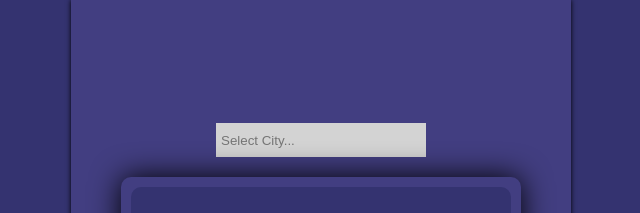
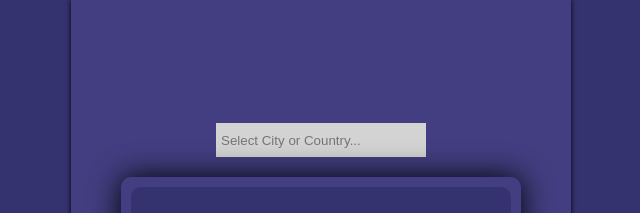
Before and after one commit to iamalex296/weather-app, a React (Create React App) app: page / in a window 1280 px wide. Shown: the top 213 px of the page, without its empty margins (319-959 px from the left). Built offline with nearby package versions, Linux system fonts and the light colour scheme; no server answers.

Commit message:
added search input for searching other city weather

```diff
--- a/src/App.js
+++ b/src/App.js
@@ -4,7 +4,7 @@ import Home from './pages/Home';
 
 import "./App.css";
 
-function App() {
+const App = () => {
   const [latitude, setLatitude] = useState(null);
   const [longitude, setLongitude] = useState(null);
   const [weather, setWeather] = useState("");
@@ -12,6 +12,7 @@ function App() {
   const [icon, setIcon] = useState("")
   const [temperature, setTemperature] = useState(0);
   const [cityName, setCityName] = useState("");
+  const [inputValue, setInputValue] = useState("")
 
   const savePositionToState = (position) => {
     setLatitude(position.coords.latitude);
@@ -20,7 +21,7 @@ function App() {
 
   const fetchWeather = async () => {
     try {
-      await window.navigator.geolocation.getCurrentPosition(
+      await navigator.geolocation && window.navigator.geolocation.getCurrentPosition(
         savePositionToState
       );
       const res = await axios.get(
@@ -29,11 +30,11 @@ function App() {
       setTemperature(res.data.main.temp);
       setCityName(res.data.name);
       setWeather(res.data.weather[0].main);
-      setWeatherDescription(res.data.weather[0].description)
-      setIcon(res.data.weather[0].icon)
+      setWeatherDescription(res.data.weather[0].description);
+      setIcon(res.data.weather[0].icon);
       console.log(res.data);
     } catch (err) {
-      console.error(err);
+      console.error('error', err);
     }
   };
 
@@ -44,11 +45,18 @@ function App() {
   return (
     <div className="app">
       <Home
+        setTemperature={setTemperature}
         cityName={cityName}
         temperature={temperature}
         weather={weather}
+        setWeather={setWeather}
         weatherDescription={weatherDescription}
+        setWeatherDescription={setWeatherDescription}
         icon={icon}
+        setIcon={setIcon}
+        inputValue={inputValue}
+        setInputValue={setInputValue}
+        setCityName={setCityName}
       />
     </div>
   );
--- /dev/null
+++ b/src/components/SearchInput.js
@@ -0,0 +1,56 @@
+import axios from 'axios';
+import styled from 'styled-components';
+
+const StyledInput = styled.input`
+  border: none;
+  outline: none;
+  background-color: lightgray;
+  color: gray;
+  height: 24px;
+  width: 200px;
+  padding: 5px;
+  margin-bottom: 20px;
+`
+
+const api = {
+  key: "4a5cddb39f8559c3da0ee96d61420547",
+  base: "https://api.openweathermap.org/data/2.5/"
+};
+
+const SearchInput = ({
+  setTemperature,
+  setCityName,
+  setWeather,
+  setWeatherDescription,
+  setIcon,
+  inputValue,
+  setInputValue,
+  placeholder,
+}) => {
+  const search = async (event) => {
+    if (event.key === "Enter") {
+      try {
+        const result = await axios.get(`${api.base}weather?q=${inputValue}&units=metric&APPID=${api.key}`)
+          setTemperature(result.data.main.temp);
+          setCityName(result.data.name)
+          setWeather(result.data.weather[0].main);
+          setWeatherDescription(result.data.weather[0].description)
+          setIcon(result.data.weather[0].icon)
+          setInputValue('');
+      } catch(err) {
+        console.log('err',err)
+      }
+    }
+  }
+
+  return(
+    <StyledInput
+      placeholder={placeholder}
+      onKeyDown={(event) => search(event)}
+      value={inputValue}
+      onChange={(event) => setInputValue(event.target.value)}
+  />
+  )
+}
+
+export default SearchInput;
--- /dev/null
+++ b/src/pages/Home.js
@@ -0,0 +1,57 @@
+import React from 'react';
+import WeatherCard from '../components/WeatherCard';
+import SearchInput from '../components/SearchInput';
+
+import styled from 'styled-components';
+
+const StyledContainer = styled.div`
+  flex-direction: column;
+  display: flex;
+  height: 100vh;
+  color: white;
+  width: 500px;
+  background-color: #423E81;
+  align-items: center;
+  justify-content: center;
+  box-shadow: 0 0 5px black;
+`
+
+const Home = ({
+  cityName,
+  temperature,
+  setTemperature,
+  weather,
+  setWeather,
+  weatherDescription,
+  setWeatherDescription,
+  icon,
+  setIcon,
+  inputValue,
+  setInputValue,
+  setCityName,
+}) => {
+
+  return(
+    <StyledContainer>
+      <SearchInput
+        setTemperature={setTemperature}
+        setCityName={setCityName}
+        setWeatherDescription={setWeatherDescription}
+        setWeather={setWeather}
+        setIcon={setIcon}
+        inputValue={inputValue}
+        setInputValue={setInputValue}
+        placeholder="Select City or Country..."
+      />
+      <WeatherCard
+        cityName={cityName}
+        temperature={temperature}
+        weather={weather}
+        weatherDescription={weatherDescription}
+        icon={icon}
+      />
+    </StyledContainer>
+  )
+}
+
+export default Home;
--- a/src/pages/Home.jsx
+++ /dev/null
@@ -1,41 +0,0 @@
-import WeatherCard from '../components/WeatherCard'
-
-import styled from 'styled-components';
-
-const StyledContainer = styled.div`
-  flex-direction: column;
-  display: flex;
-  height: 100vh;
-  color: white;
-  width: 500px;
-  background-color: #423E81;
-  align-items: center;
-  justify-content: center;
-  box-shadow: 0 0 5px black;
-`
-const StyledInput = styled.input`
-  border: none;
-  outline: none;
-  background-color: lightgray;
-  color: gray;
-  height: 24px;
-  width: 200px;
-  padding: 5px;
-  margin-bottom: 20px;
-`
-const Home = ({ cityName, temperature, weather, weatherDescription, icon }) => {
-  return(
-    <StyledContainer>
-      <StyledInput placeholder="Select City..." />
-      <WeatherCard
-        cityName={cityName}
-        temperature={temperature}
-        weather={weather}
-        weatherDescription={weatherDescription}
-        icon={icon}
-      />
-    </StyledContainer>
-  )
-}
-
-export default Home;
```
Also changed, not shown: src/components/WeatherCard.js (renamed from src/components/WeatherCard.jsx). Lines whose indentation alone changed are shown as unchanged.
